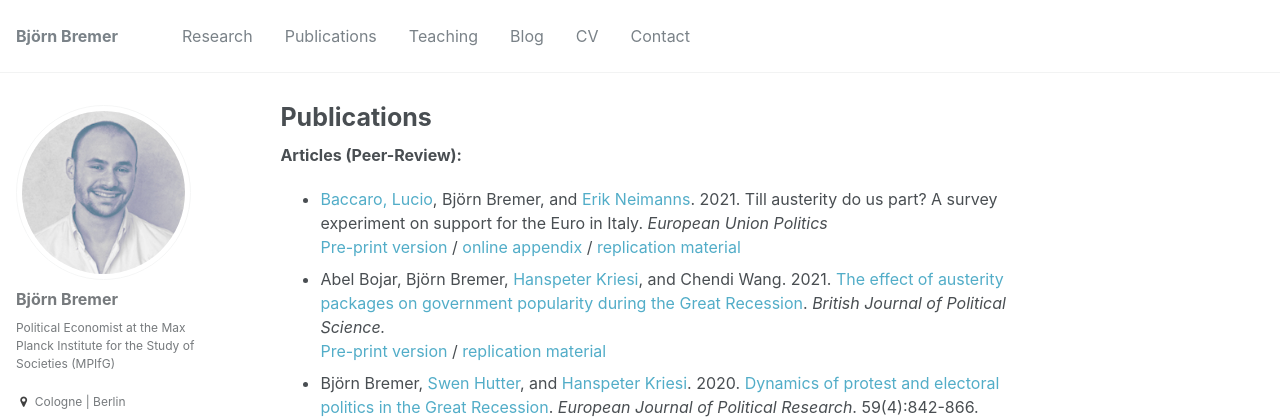
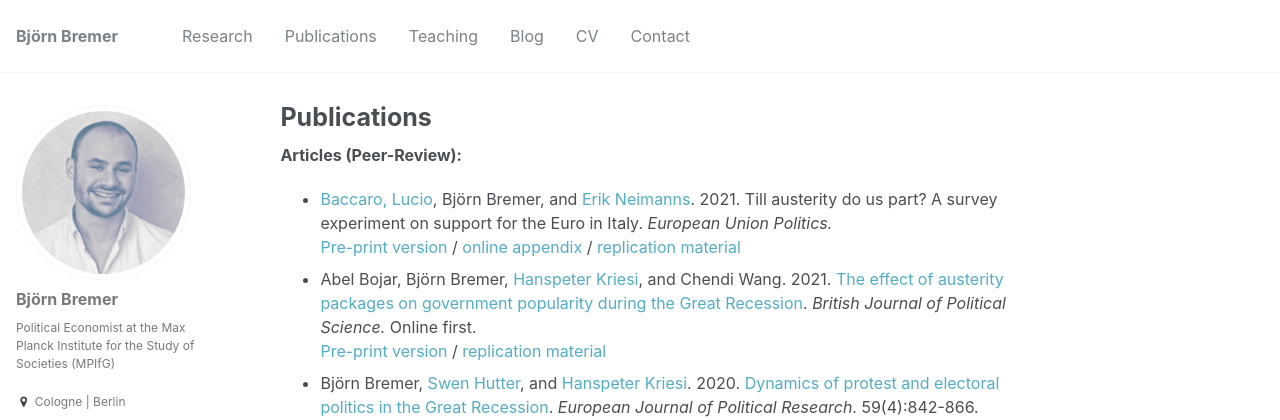
Before and after one commit to bjoernbremer/bjoernbremer.github.io, a Jekyll site: the page built from _pages/publications.md, in a window 1280 px wide and 900 px high. Shown: the top 420 px of the window. Built offline with Jekyll 4.4.1, drawn with Linux system fonts in a browser that asks for light colours; some web fonts are replaced.

Commit message:
update website

```diff
--- a/_data/navigation.yml
+++ b/_data/navigation.yml
@@ -14,7 +14,7 @@
     url: /year-archive/
 
   - title: "CV"
-    url: /files/Bremer_CV_01_2021.pdf
+    url: /files/Bremer_CV_03_2021.pdf
 
   - title: "Contact"
     url: /contact/
--- a/_pages/publications.md
+++ b/_pages/publications.md
@@ -7,9 +7,9 @@
 {% include base_path %}
 
 **Articles (Peer-Review):**
-* [Baccaro, Lucio](https://www.mpifg.de/people/lb/index_en.asp), Björn Bremer, and [Erik Neimanns](https://www.mpifg.de/forschung/wissdetails_en.asp?MitarbID=885). 2021. Till austerity do us part? A survey experiment on support for the Euro in Italy. *European Union Politics* <br/>
-[Pre-print version]({{ site.url }}/files/publications/BaccaroBremerNeimanns_EUP_2021) / [online appendix]({{ site.url }}/files/publications/BaccaroBremerNeimanns_EUP_2021_OnlineAppendix) / [replication material]()
-* Abel Bojar, Björn Bremer, [Hanspeter Kriesi](http://www.eui.eu/DepartmentsAndCentres/PoliticalAndSocialSciences/People/Professors/Kriesi.aspx), and Chendi Wang. 2021. [The effect of austerity packages on government popularity during the Great Recession](https://t.co/2Fmbwkxf9T?amp=1). *British Journal of Political Science.* <br/>
+* [Baccaro, Lucio](https://www.mpifg.de/people/lb/index_en.asp), Björn Bremer, and [Erik Neimanns](https://www.mpifg.de/forschung/wissdetails_en.asp?MitarbID=885). 2021. Till austerity do us part? A survey experiment on support for the Euro in Italy. *European Union Politics.* <br/>
+[Pre-print version]({{ site.url }}/files/publications/BaccaroBremerNeimanns_EUP_2021.pdf) / [online appendix]({{ site.url }}/files/publications/BaccaroBremerNeimanns_EUP_2021_OnlineAppendix.pdf) / [replication material]()
+* Abel Bojar, Björn Bremer, [Hanspeter Kriesi](http://www.eui.eu/DepartmentsAndCentres/PoliticalAndSocialSciences/People/Professors/Kriesi.aspx), and Chendi Wang. 2021. [The effect of austerity packages on government popularity during the Great Recession](https://t.co/2Fmbwkxf9T?amp=1). *British Journal of Political Science.* Online first. <br/>
 [Pre-print version]({{ site.url }}/files/publications/AusterityEvents_BJPolS_accepted.pdf) / [replication material](https://doi.org/10.7910/DVN/MDLQKC)
 * Björn Bremer, [Swen Hutter](http://www.swen-hutter.eu/), and [Hanspeter Kriesi](http://www.eui.eu/DepartmentsAndCentres/PoliticalAndSocialSciences/People/Professors/Kriesi.aspx). 2020. [Dynamics of protest and electoral politics in the Great Recession](https://doi.org/10.1111/1475-6765.12375). *European Journal of Political Research*. 59(4):842-866. <br/>
 [Pre-print version]({{ site.url }}/files/publications/BremerHutterKriesi_2019_EJPR.pdf) / [online appendix]({{ site.url }}/files/publications/BremerHutterKriesi_2019_EJPR_appendix.pdf) / [replication material](https://doi.org/10.7910/DVN/GWPX1A)
```
Also changed, not shown: _projects/5_european_integration.md (+3 -3 lines).
